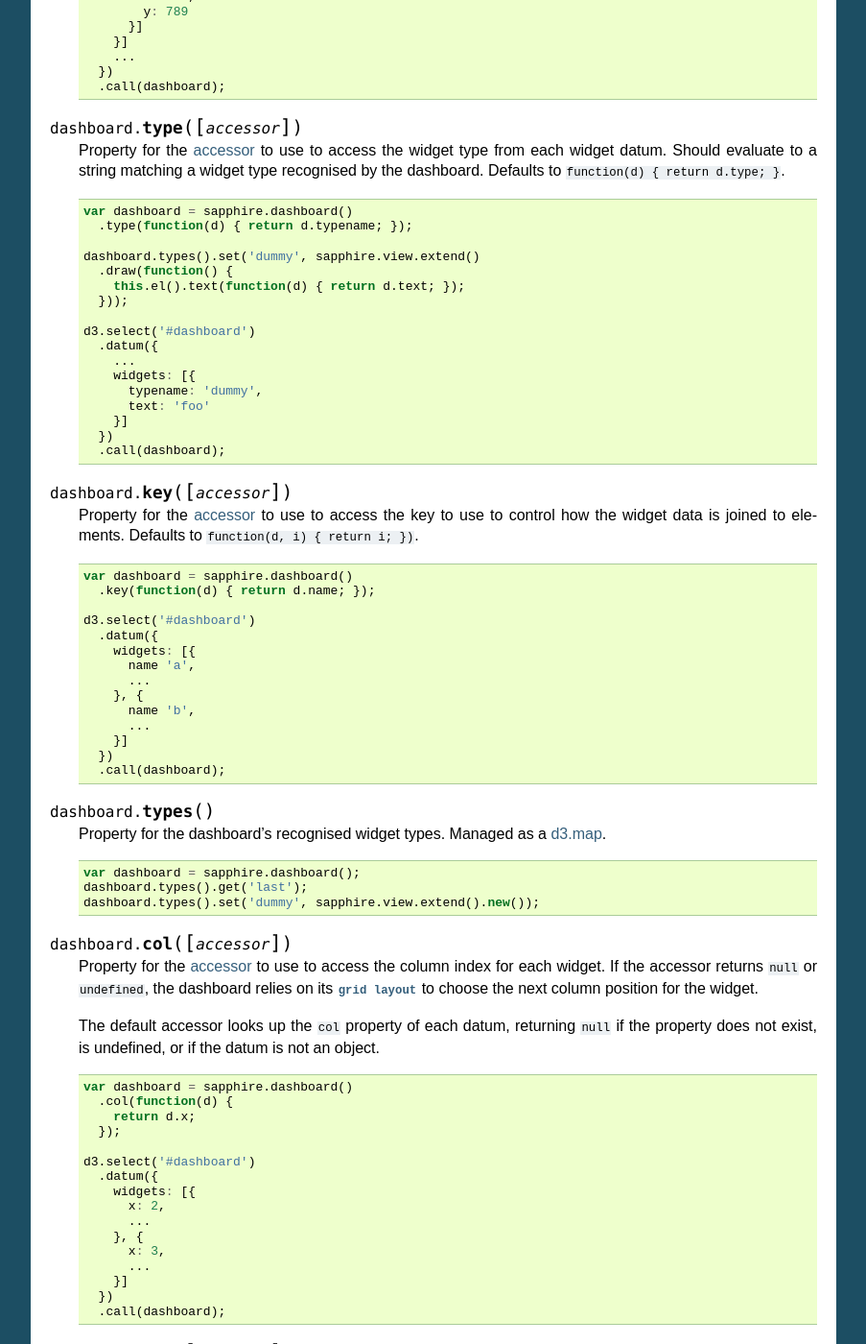
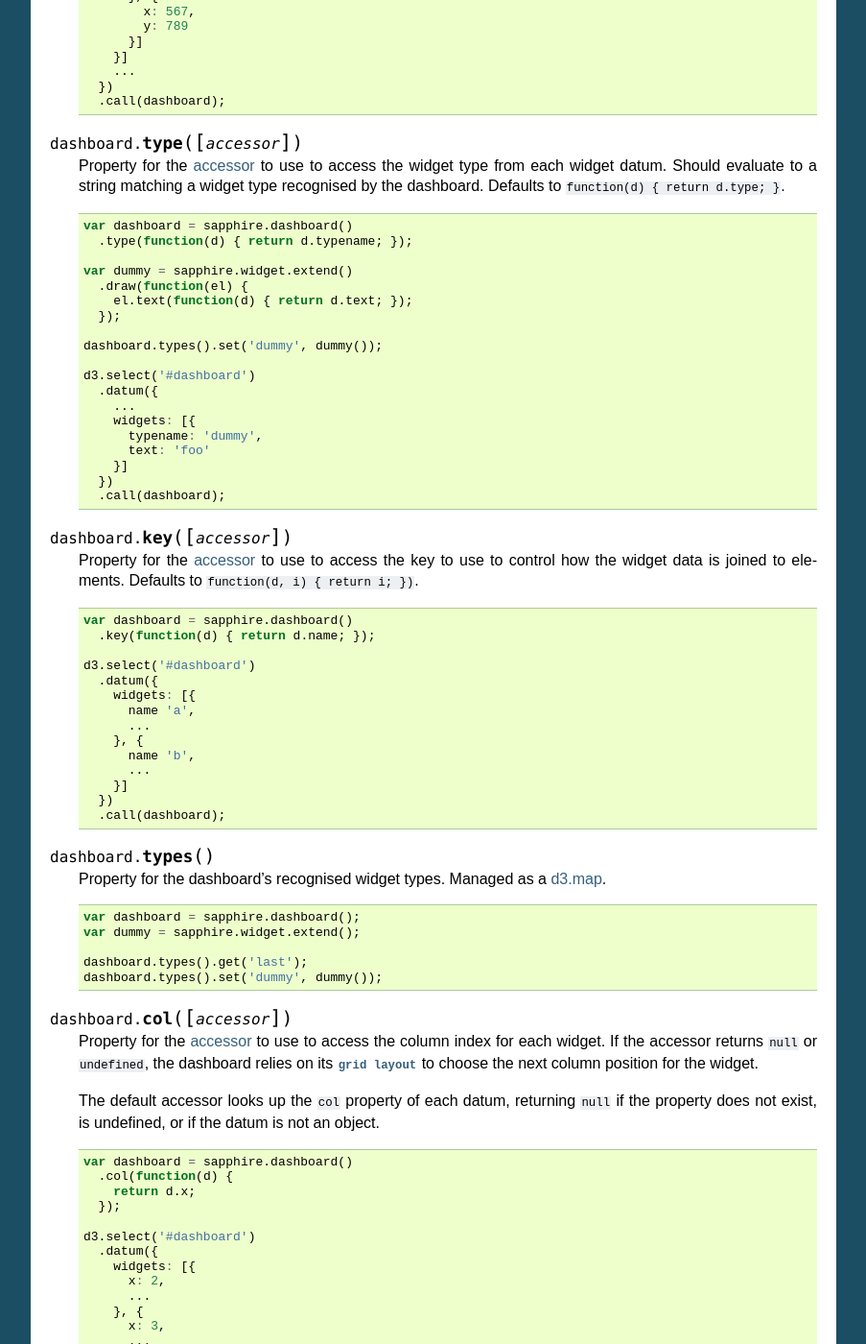
Before and after one commit to praekelt/sapphire, a Sphinx documentation site: the page built from docs/api/dashboard.rst, in a window 1280 px wide and 1400 px high, scrolled down 1151 px. Shown: the whole window at 96% size, without its empty margins (198-1101 px from the left). Built offline with Sphinx 7.4.7, drawn with Linux system fonts in a browser that asks for light colours; some of the changed text lies outside the part shown.

Commit message:
Documentation fixes

```diff
--- a/docs/api/dashboard.rst
+++ b/docs/api/dashboard.rst
@@ -93,10 +94,12 @@
     var dashboard = sapphire.dashboard()
       .type(function(d) { return d.typename; });
 
-    dashboard.types().set('dummy', sapphire.view.extend()
-      .draw(function() {
-        this.el().text(function(d) { return d.text; });
-      }));
+    var dummy = sapphire.widget.extend()
+      .draw(function(el) {
+        el.text(function(d) { return d.text; });
+      });
+
+    dashboard.types().set('dummy', dummy());
 
     d3.select('#dashboard')
       .datum({
@@ -139,8 +142,10 @@
   .. code-block:: javascript
 
     var dashboard = sapphire.dashboard();
+    var dummy = sapphire.widget.extend();
+
     dashboard.types().get('last');
-    dashboard.types().set('dummy', sapphire.view.extend().new());
+    dashboard.types().set('dummy', dummy());
 
 
 .. function:: dashboard.col([accessor])
```
Also changed, not shown: other parts of docs/api/dashboard.rst (+1 -0 lines), docs/configuration.rst (+4 -3 lines).
